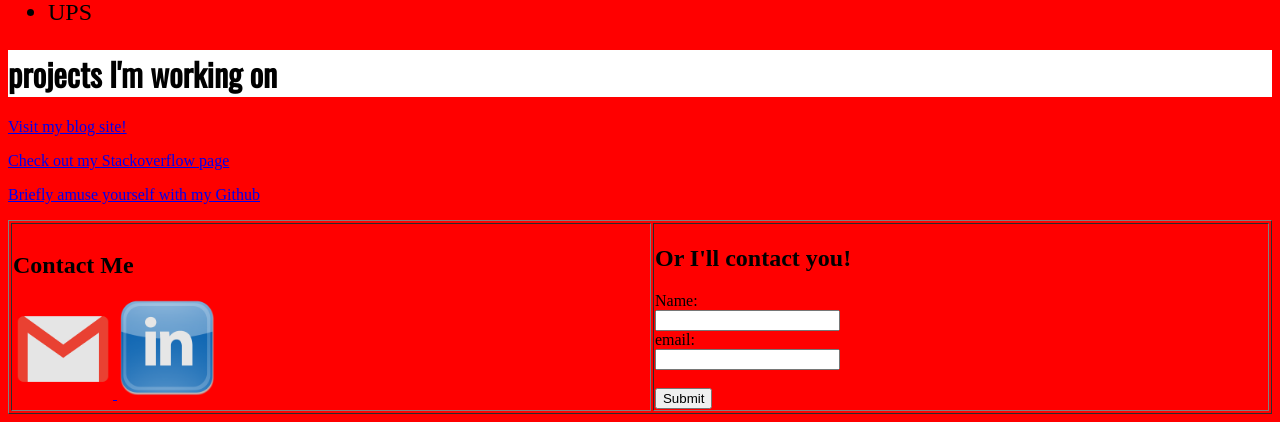
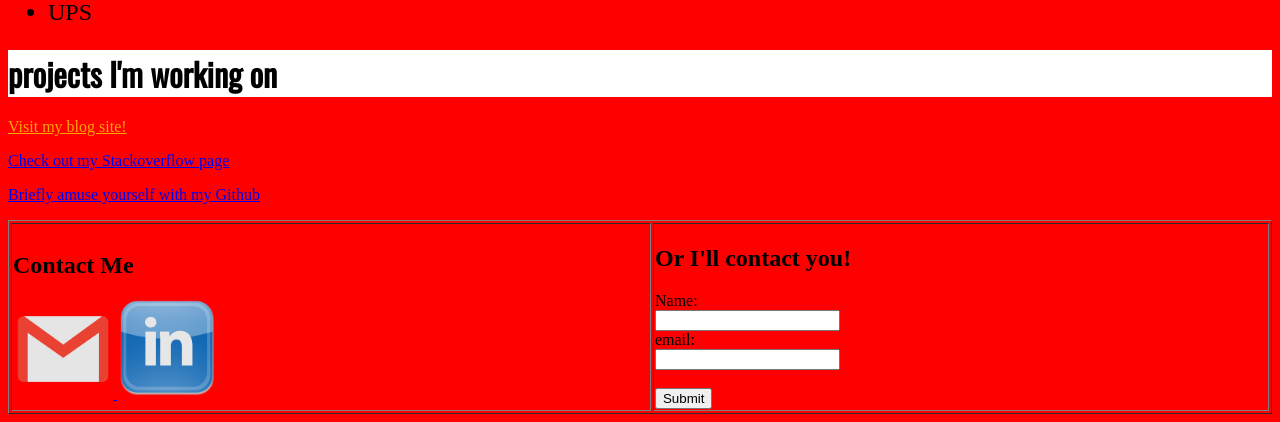
Before and after one commit to eliezerwohl/port, a PHP site: page / in a window 1280 px wide. Shown: the part 1002-1424 px from the top of the page. Run offline with PHP 8.4, Linux system fonts and the light colour scheme.

Commit message:
Changed link color of blog to orange

```diff
--- a/home.html
+++ b/home.html
@@ -48,7 +48,7 @@ do forms, use a table
           <li>UPS</li>
         </ul>
   <h1 class="w">projects I'm working on </h1>
-    <p> <a href="https://polar-anchorage-1133.herokuapp.com/" target="blank">Visit my blog site!  </a></p>
+    <p> <a class="orange_link" href="https://polar-anchorage-1133.herokuapp.com/" target="blank">Visit my blog site!  </a></p>
     <p>  <a href="http://stackoverflow.com/users/5510690/eliezer-wohl" target="blank">Check out my Stackoverflow page </a> </p>
     <p>  <a href=" https://github.com/eliezerwohl" target="blank"> Briefly amuse yourself with my Github </a> </p>
   <table border="1px black solid"; width="100%">
--- a/style/theme.css
+++ b/style/theme.css
@@ -20,3 +20,7 @@ h1 {font-family: 'Oswald', sans-serif;}
 }
 
 .w {background-color: white;}
+
+.orange_link {
+	color: orange;
+}
```
